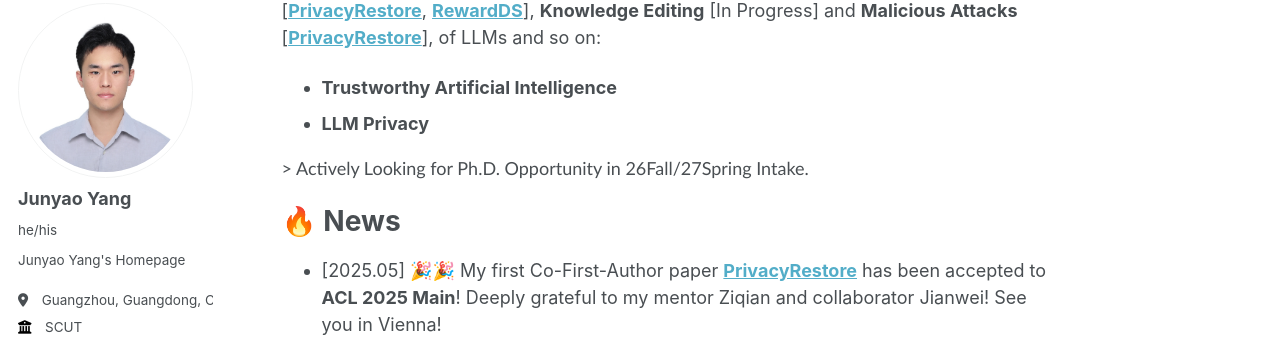
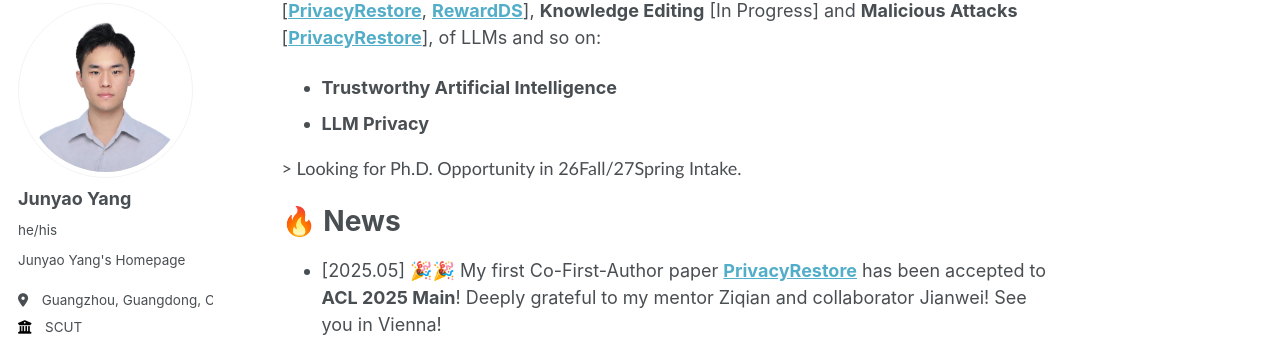
Before and after one commit to jyyang26/jyyang26.github.io, a Jekyll site: the page built from _pages/about.md, in a window 1280 px wide and 900 px high, scrolled down 315 px. Shown: the part 103-451 px from the top of the window. Built offline with Jekyll 4.4.1, drawn with Linux system fonts in a browser that asks for light colours; some web fonts are replaced.

Commit message:
Update about.md

```diff
--- a/_pages/about.md
+++ b/_pages/about.md
@@ -14,7 +14,7 @@ My research story revolves around **the Underlying Principles and Understanding
 - **Trustworthy Artificial Intelligence**
 - **LLM Privacy**
 
-<span style="font-family: 'Calibri', sans-serif;">> Actively Looking for Ph.D. Opportunity in 26Fall/27Spring Intake.</span>
+<span style="font-family: 'Calibri', sans-serif;">> Looking for Ph.D. Opportunity in 26Fall/27Spring Intake.</span>
 
 
 <!-- - [2025.02] **RewardDS** is available now! Check our work **[here](https://arxiv.org/abs/2502.18517)**! -->
```
